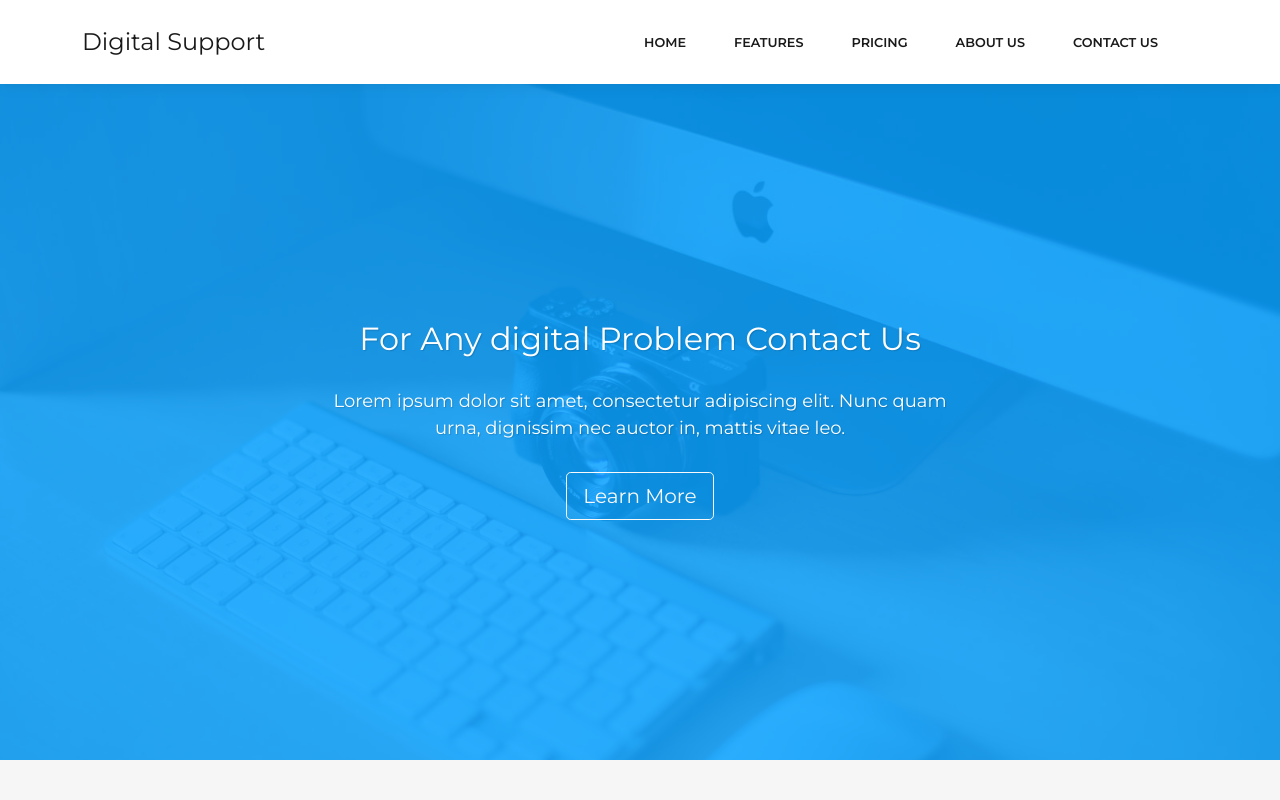
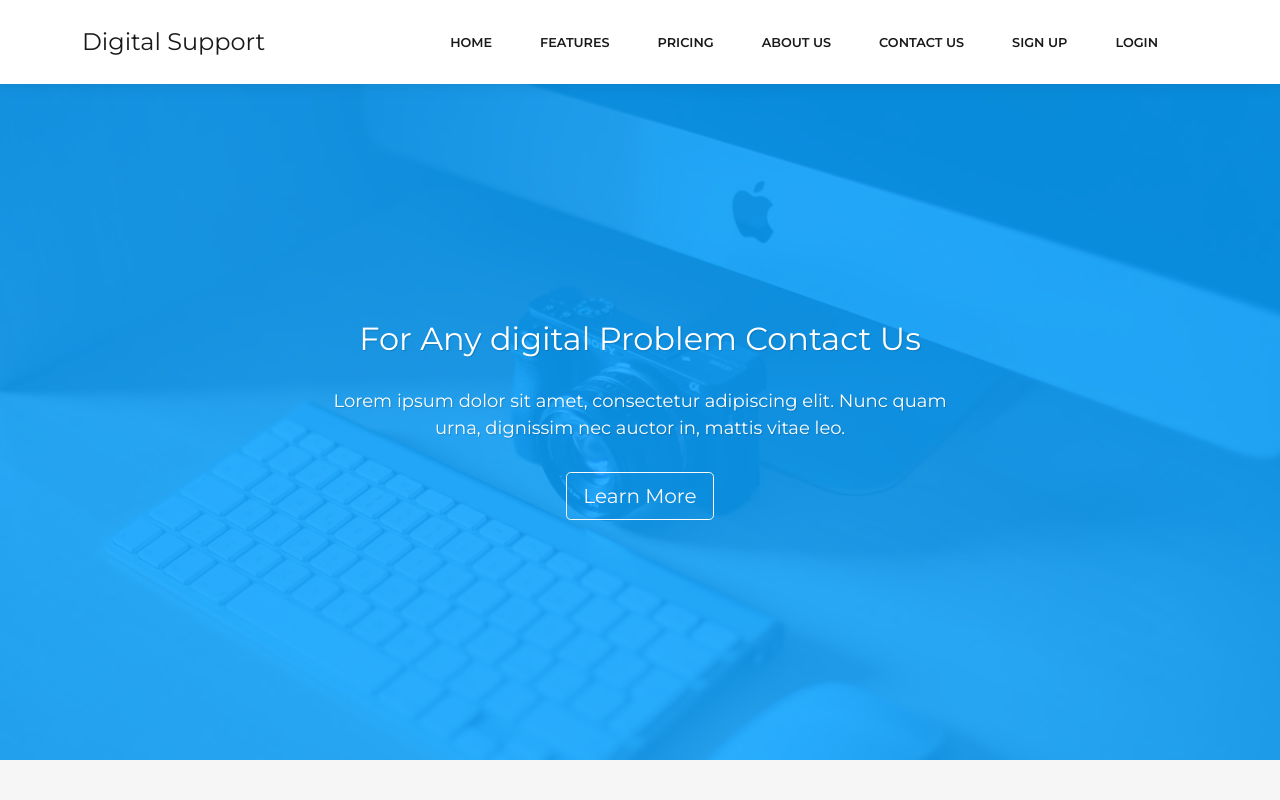
Before and after one commit to A-jha383/Company_website_templete, a plain HTML site: page index.html in a window 1280 px wide. Shown: the top 800 px of the page. Drawn offline with Linux system fonts and the light colour scheme; some packages are replaced by stand-ins of ours; a script that the page names is missing.

Commit message:
Update index.html
I added login,sign up for navigation with linking those login.html and registration.html

```diff
--- a/index.html
+++ b/index.html
@@ -26,6 +26,8 @@
                     <li class="nav-item"><a class="nav-link active" href="pricing.html">Pricing</a></li>
                     <li class="nav-item"><a class="nav-link active" href="about-us.html">About Us</a></li>
                     <li class="nav-item"><a class="nav-link active" href="contact-us.html">Contact Us</a></li>
+                    <li class="nav-item"><a class="nav-link active" href="registration.html">Sign Up</a></li>
+                    <li class="nav-item"><a class="nav-link active" href="login.html">Login</a></li>
                 </ul>
             </div>
         </div>
```
